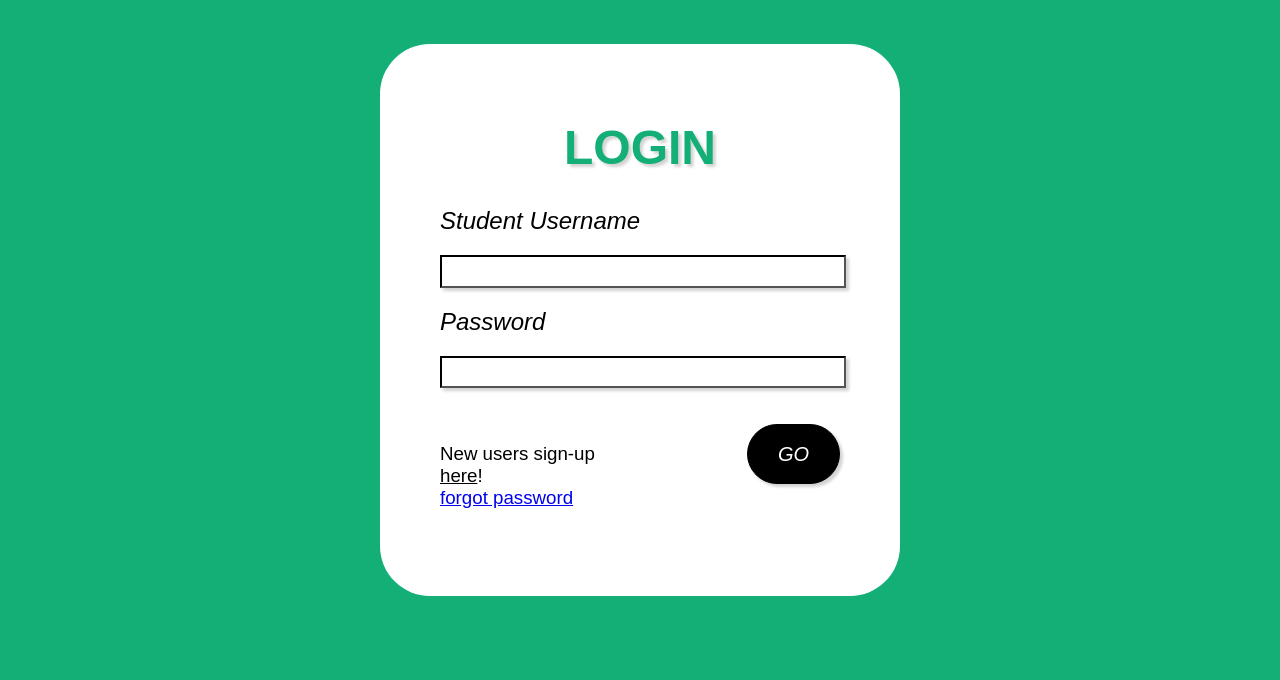
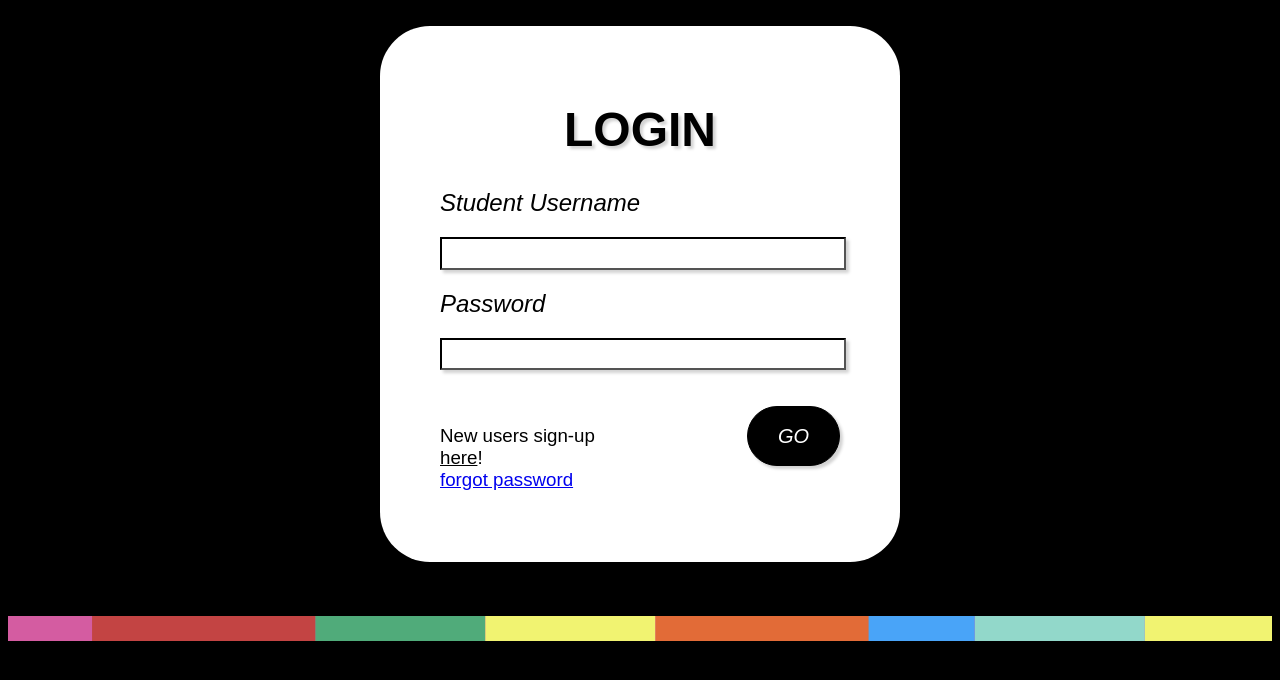
Before and after one commit to cmpt375-2021fall/client-project-crayon_project, a Django app: page /crayonApp/login/ in a window 1280 px wide. Shown: the top 680 px of the page. Run offline with Django 3.2, Linux system fonts and the light colour scheme; some web fonts are replaced.

Commit message:
user login rainbow update

```diff
--- a/crayonApp/static/crayonApp/CrayonTip_Style.css
+++ b/crayonApp/static/crayonApp/CrayonTip_Style.css
@@ -107,3 +107,8 @@ input{
 .alignmiddle{
     margin-top: 1rem;
 }
+
+rainbowfooter{
+ position: fixed;
+    padding: 0;
+}
--- a/crayonApp/templates/crayonApp/login.html
+++ b/crayonApp/templates/crayonApp/login.html
@@ -12,11 +12,11 @@
 
 </head>
 
-<body style="background-color:#13AF76;">
-<br><br>
-<div style="width:25em;height:27em;background-color: white; border-radius: 50px;" class = "login">
+<body style="background-color:black;">
+<br>
+<div style="width:25em;height:26em;background-color: white; border-radius: 50px;" class = "login">
 
-<h1 class = "center title textshadow alignmiddle" style = "color:#13AF76;" > LOGIN </h1>
+<h1 class = "center title textshadow alignmiddle" style = "color:black;" > LOGIN </h1>
 
 
         <h2> Student Username</h2>
@@ -37,6 +37,23 @@
         <button class = "floatright"> <h2>GO</h2> </button>
 
     </div>
+<br><br>
+<br>
+
+<footer class = "rainbowfooter">
+
+<svg  width=100% height="25" fill="none" xmlns="http://www.w3.org/2000/svg">
+<rect x="-1" width="1441" height="30" fill="#D45CA1"/>
+<rect x="307.214" width="170.118" height="30" fill="#50AB7A"/>
+<rect x="477.332" width="170.118" height="30" fill="#F1F371"/>
+<rect x="1136.79" width="170.118" height="30" fill="#F1F371"/>
+<rect x="966.672" width="170.118" height="30" fill="#92D8CA"/>
+<rect x="796.554" width="170.118" height="30" fill="#49A4F8"/>
+<rect x="647.45" width="213.148" height="30" fill="#E26B37"/>
+<rect x="84.0586" width="223.155" height="30" fill="#C34443"/>
+</svg>
+
+</footer>
 
 </body>
 </html>
```
